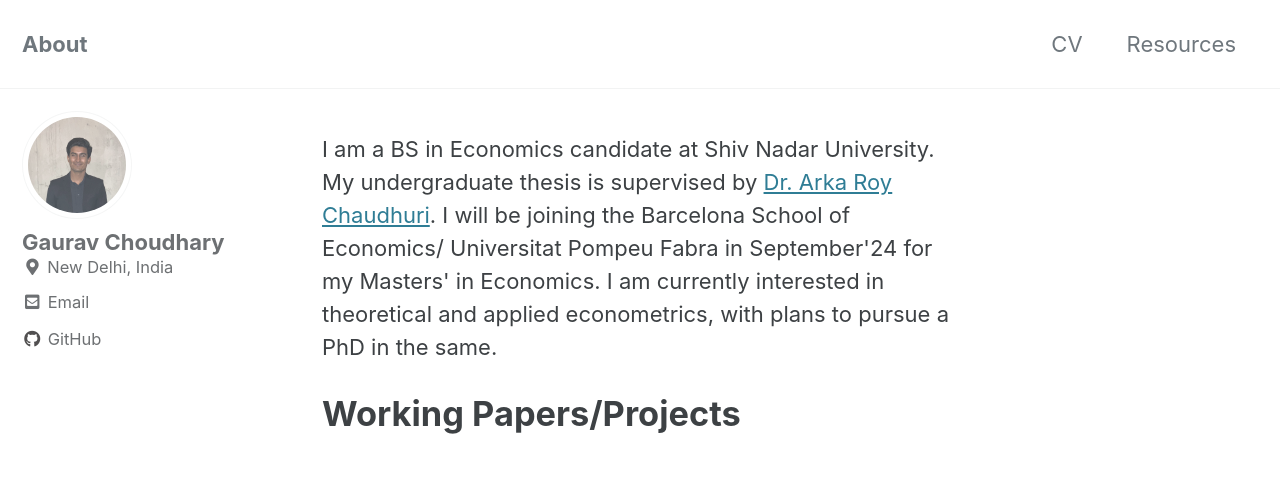
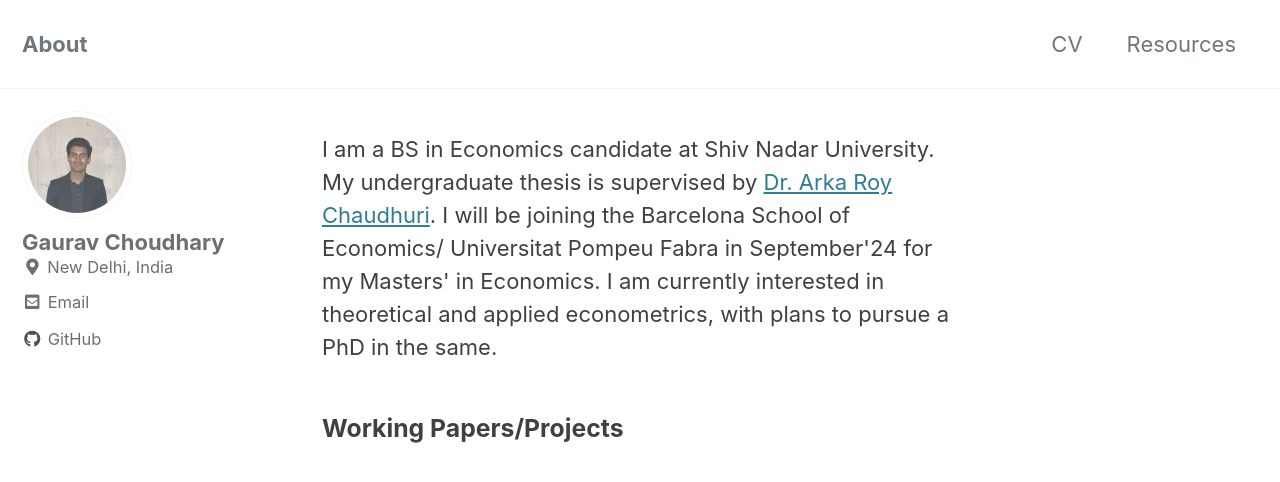
Before and after one commit to gajgaurav/gajgaurav.github.io, a Jekyll site: the page built from index.html, in a window 1280 px wide. Shown: the top 482 px of the page. Built offline with Jekyll 4.4.1, drawn with Linux system fonts in a browser that asks for light colours; cached includes are drawn as plain includes; the list of posts is cut into pages by our own code.

```diff
--- a/_layouts/home.html
+++ b/_layouts/home.html
@@ -11,7 +11,7 @@ layout: archive
   econometrics, with plans to pursue a PhD in the same.
   </p>
 
-  <h1 id = "Work in Progress">Working Papers/Projects</h1>
+  <h3 id = "Work in Progress">Working Papers/Projects</h3>
 </section>
 
 {% if paginator %}
```
